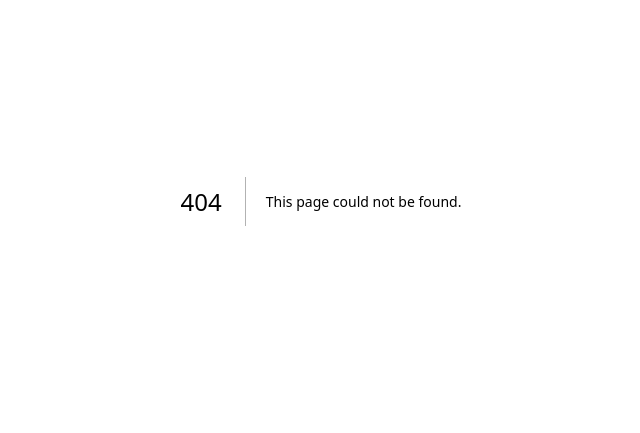
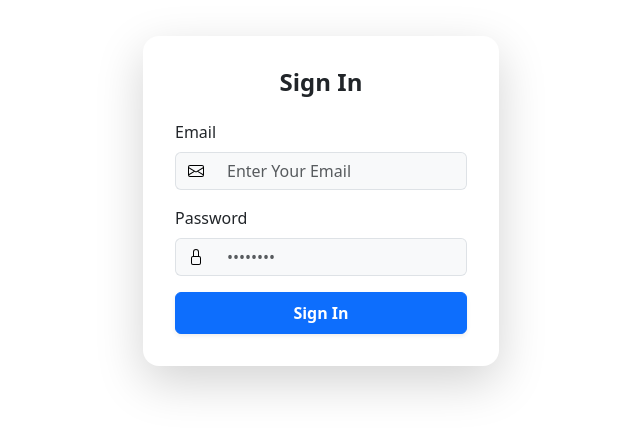
Before and after one commit to MustafaN2028/admin-panel, a Next.js app: page /login in a window 1280 px wide. Before the commit this address had no page. Shown: the part 199-632 px from the top of the page, without its empty margins (319-959 px from the left). Built offline with nearby package versions, Linux system fonts and the light colour scheme.

Commit message:
login page creation and user validation

```diff
--- a/package.json
+++ b/package.json
@@ -9,8 +9,11 @@
     "lint": "eslint"
   },
   "dependencies": {
+    "bootstrap": "^5.3.8",
     "next": "16.2.9",
     "react": "19.2.4",
+    "react-bootstrap": "^2.10.10",
+    "react-bootstrap-icons": "^1.11.6",
     "react-dom": "19.2.4"
   },
   "devDependencies": {
--- /dev/null
+++ b/src/app/(auth)/login/page.js
@@ -0,0 +1,112 @@
+"use client";
+import { useState } from "react";
+import { useRouter } from "next/navigation";
+import { Container, Row, Col, Card, Form, Button } from "react-bootstrap";
+import { Envelope, Lock } from "react-bootstrap-icons";
+const LoginPage = () => {
+  const [email, setEmail] = useState("");
+  const [password, setPassword] = useState("");
+  const [emailError, setEmailError] = useState("");
+  const [passwordError, setPasswordError] = useState("");
+  const [loading, setLoading] = useState(false);
+  // Production Grade Email Regex Pattern
+  const emailRegex = /^[a-zA-Z0-9._%+-]+@[a-zA-Z0-9.-]+\.[a-zA-Z]{2,}$/;
+  // Enforces: 8+ chars, 1 Uppercase, 1 Lowercase, 1 Number, 1 Special Char
+  const passwordRegex =
+    /^(?=.*[a-z])(?=.*[A-Z])(?=.*\d)(?=.*[@$!%*?&])[A-Za-z\d@$!%*?&]{8,}$/;
+
+  const handleEmailChange = (val) => {
+    setEmail(val);
+    if (val.trim() === "") {
+      setEmailError("Email Cannot be Empty");
+    } else if (!emailRegex.test(val)) {
+      setEmailError("Please Enter Valid Email");
+    } else {
+      setEmailError("");
+    }
+  };
+  const handlePasswordChange = (val) => {
+    setPassword(val);
+    if (val.trim() === "") {
+      setPasswordError("Password Cannot be Empty");
+    } else if (!passwordRegex.test(val)) {
+      setPasswordError(
+        "Password Must be Atleast 8 Chars with one uppercase, one lowercase, one number and one special character",
+      );
+    } else {
+      setPasswordError("");
+    }
+  };
+  const handleSubmit = (e) => {
+    e.preventDefault();
+  };
+
+  return (
+    <div className="min-vh-100 d-flex justify-content-center align-items-center">
+      <Container>
+        <Row className="justify-content-center">
+          <Col xs={12} sm={8} md={6} lg={4}>
+            <Card className="border-0 shadow-lg p-3 rounded-4">
+              <Card.Body>
+                <h4 className="fw-bold text-dark mb-4 text-center">Sign In</h4>
+                <Form autoComplete="false" onSubmit={handleSubmit} noValidate>
+                  <Form.Group className="mb-3">
+                    <Form.Label>Email</Form.Label>
+                    <div className="input-group">
+                      <span className="input-group-text bg-light border-end-0 text-muted">
+                        <Envelope size={16} />
+                      </span>
+                      <Form.Control
+                        type="email"
+                        placeholder="Enter Your Email"
+                        className="bg-light border-start-0"
+                        value={email}
+                        onChange={(e) => handleEmailChange(e.target.value)}
+                        required
+                      />
+                      {emailError && (
+                        <span className="invalid-feedback d-block small fw-medium">
+                          {emailError}
+                        </span>
+                      )}
+                    </div>
+                  </Form.Group>
+                  <Form.Group className="mb-3">
+                    <Form.Label>Password</Form.Label>
+                    <div className="input-group">
+                      <span className="input-group-text bg-light border-end-0 text-muted">
+                        <Lock size={16} />
+                      </span>
+                      <Form.Control
+                        type="password"
+                        placeholder="••••••••"
+                        className="bg-light border-start-0"
+                        value={password}
+                        onChange={(e) => handlePasswordChange(e.target.value)}
+                        required
+                      />
+                      {passwordError && (
+                        <span className="invalid-feedback d-block small fw-medium">
+                          {passwordError}
+                        </span>
+                      )}
+                    </div>
+                  </Form.Group>
+                  <Button
+                    variant="primary"
+                    type="submit"
+                    className="w-100 py-2 fw-semibold shadow-sm rounded-2"
+                  >
+                    Sign In
+                  </Button>
+                </Form>
+              </Card.Body>
+            </Card>
+          </Col>
+        </Row>
+      </Container>
+    </div>
+  );
+};
+
+export default LoginPage;
--- a/src/app/layout.js
+++ b/src/app/layout.js
@@ -1,4 +1,5 @@
 import { Geist, Geist_Mono } from "next/font/google";
+import "bootstrap/dist/css/bootstrap.min.css";
 
 const geistSans = Geist({
   variable: "--font-geist-sans",
```
Also changed, not shown: src/app/(dashboard)/layout.js (added, +13 -0 lines), src/app/page.js (+3 -65 lines), src/components/Sidebar.js (added, +35 -0 lines), src/components/TopNavbar.js (added, +16 -0 lines).
